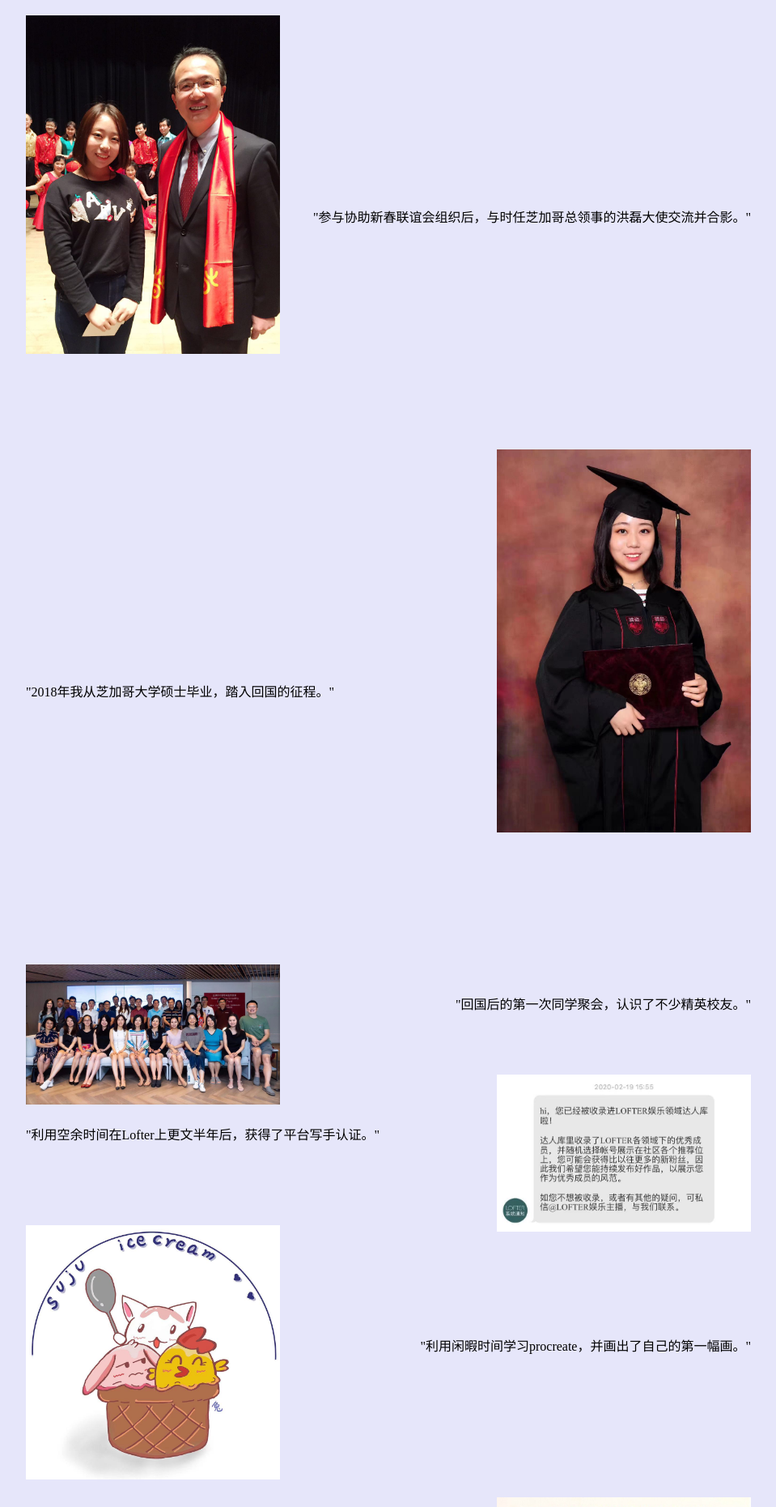
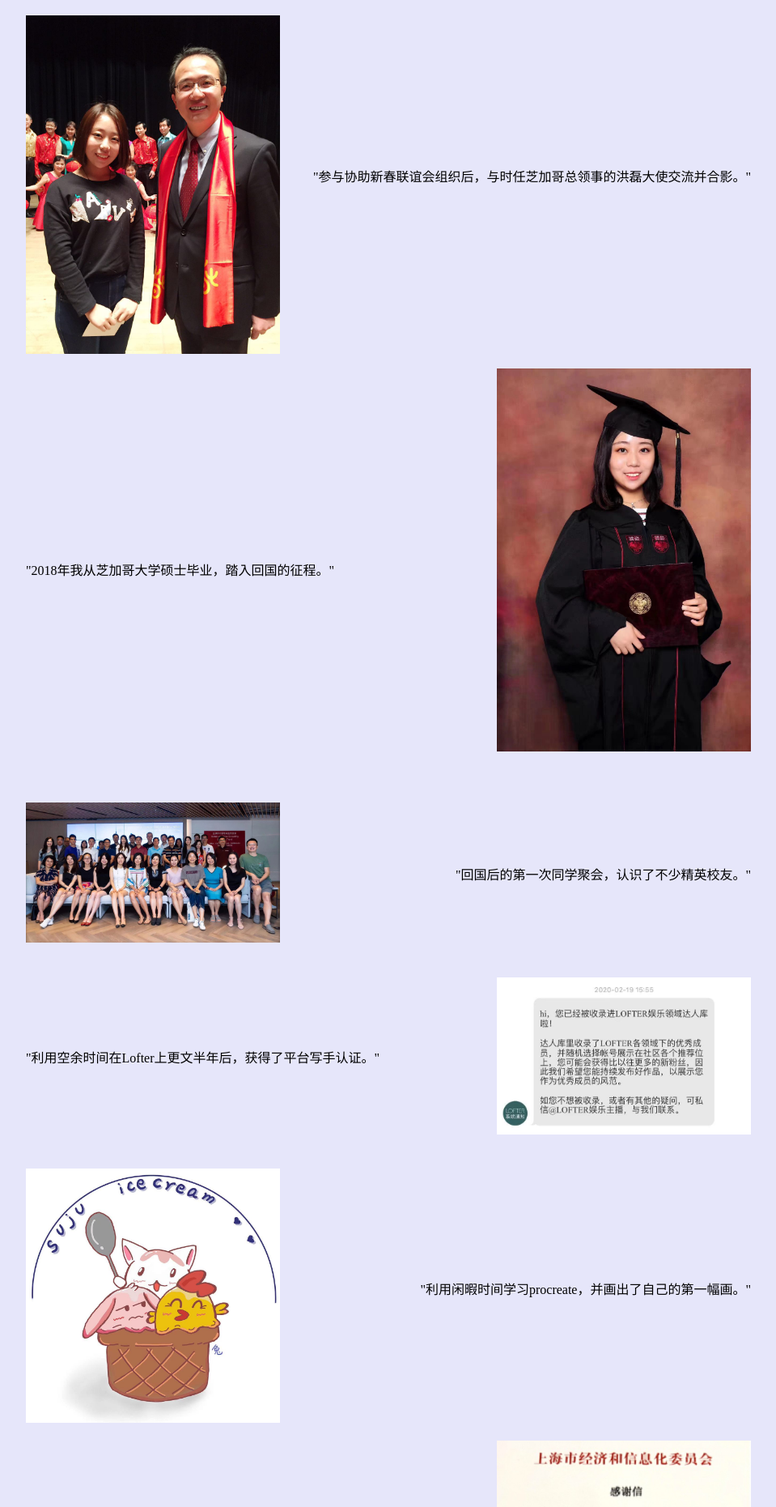
Before and after one commit to micki0519/micki0519.github.io, a Jekyll site: the page built from index.html, in a window 1280 px wide. Shown: the part 502-2363 px from the top of the page at 81% size, without its empty margins (160-1119 px from the left). Built offline with Jekyll 4.4.1, drawn with Linux system fonts in a browser that asks for light colours.

Commit message:
Update default.html

```diff
--- a/_layouts/default.html
+++ b/_layouts/default.html
@@ -12,32 +12,32 @@
 				.pic1{width:400px;height:200px;float:right;}
 				.pic1{width:100%}
 
-				.box2{text-align:right;height:500px;line-height:500px;}
-				.pic2{width:600px;height:500px;float:left;}
+				.box2{text-align:right;height:400px;line-height:400px;}
+				.pic2{width:600px;height:400px;float:left;}
 				.pic2{width:100%}
 
-				.box3{text-align:left;height:600px;line-height:600px;}
-				.pic3{width:600px;height:600px;float:right;}
+				.box3{text-align:left;height:500px;line-height:500px;}
+				.pic3{width:600px;height:500px;float:right;}
 				.pic3{width:100%}
 
-				.box4{text-align:right;height:100px;line-height:100px;}
-				.pic4{width:600px;height:100px;float:left;}
+				.box4{text-align:right;height:180px;line-height:180px;}
+				.pic4{width:600px;height:180px;float:left;}
 				.pic4{width:100%}
 
-				.box5{text-align:left;height:150px;line-height:150px;}
-				.pic5{width:600px;height:150px;float:right;}
+				.box5{text-align:left;height:200px;line-height:200px;}
+				.pic5{width:600px;height:200px;float:right;}
 				.pic5{width:100%}
 
 				.box6{text-align:right;height:300px;line-height:300px;}
 				.pic6{width:600px;height:300px;float:left;}
 				.pic6{width:100%}
 
-				.box7{text-align:left;height:500px;line-height:500px;}
-				.pic7{width:600px;height:500px;float:right;}
+				.box7{text-align:left;height:400px;line-height:400px;}
+				.pic7{width:600px;height:400px;float:right;}
 				.pic7{width:100%}
 
-				.box8{text-align:right;height:500px;line-height:500px;}
-				.pic8{width:600px;height:500px;float:left;}
+				.box8{text-align:right;height:400px;line-height:400px;}
+				.pic8{width:600px;height:400px;float:left;}
 				.pic8{width:100%}
 
 			</style>
```
